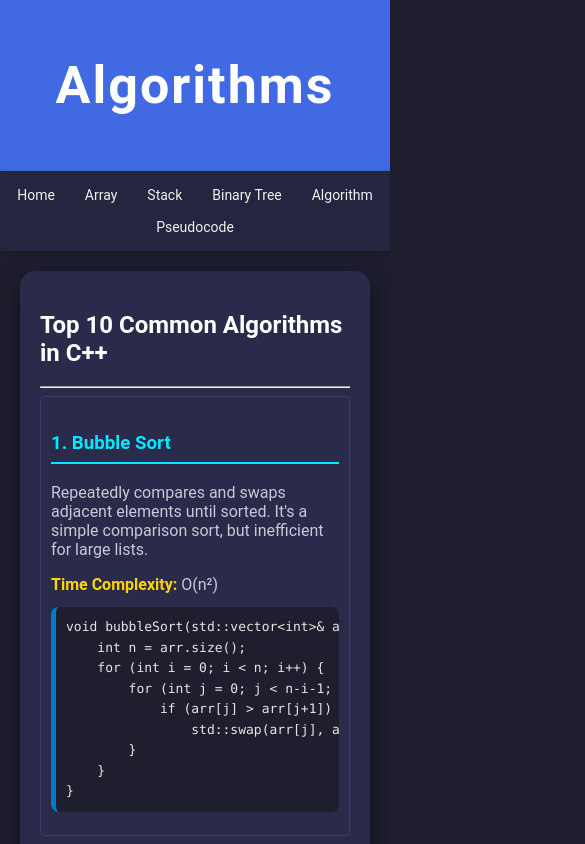
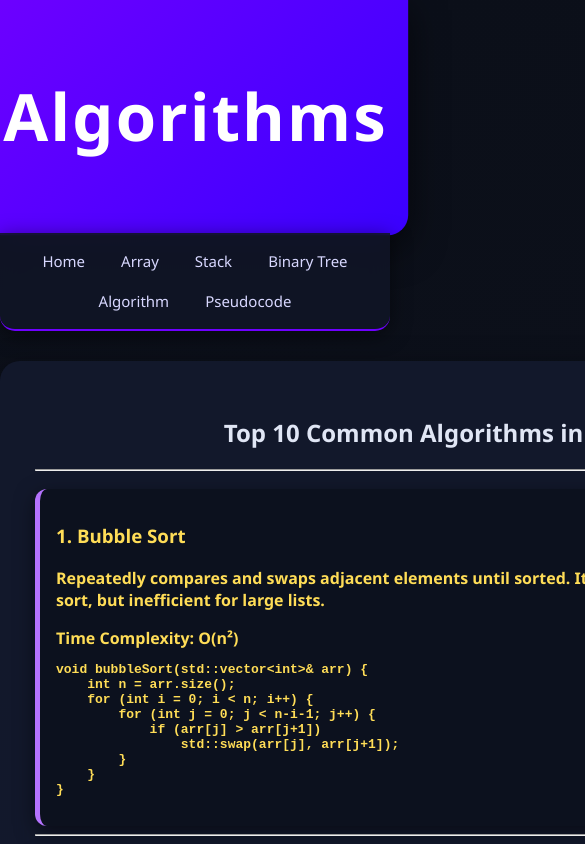
Before and after one commit to Santeke/dsaalgo, a plain HTML site: page Algorithm.html in a window 390 px wide. Shown: the top 844 px of the page, 585 px wide, since content can reach past the window. Drawn offline with Linux system fonts and the light colour scheme.

Commit message:
Update Algorithm style.css

```diff
--- a/Algorithm style.css
+++ b/Algorithm style.css
@@ -1,119 +1,206 @@
-/* GLOBAL */
+
 body {
-    font-family: 'Roboto', Arial, sans-serif;
+    font-family: 'Segoe UI', sans-serif;
     margin: 0;
     padding: 0;
-    background: #1e1e2f; /* Dark background */
-    color: #c9c9d9;
+    background: linear-gradient(160deg, #0b0f19 0%, #151823 100%);
+    color: #e0e6f5;
+    display: flex;
+    flex-direction: column;
+    align-items: center;
+    min-height: 100vh;
+    transition: background 0.5s, color 0.5s;
 }
 
-/* HEADER */
 header {
-    background: royalblue; /* Visual Studio Code Blue */
-    color: white;
-    padding: 30px 0;
+    background: linear-gradient(135deg, #6e00ff, #3a00ff);
+    color: #fff;
+    padding: 30px 20px;
     text-align: center;
     font-size: 32px;
+    font-weight: 700;
     letter-spacing: 2px;
-    box-shadow: 0 4px 10px rgba(0,0,0,0.3);
+    border-radius: 0 0 20px 20px;
+    box-shadow: 0 8px 25px rgba(0,0,0,0.5);
+    transition: transform 0.3s ease, box-shadow 0.3s ease;
 }
 
-/* NAVIGATION */
+header:hover {
+    transform: scale(1.02);
+    box-shadow: 0 12px 35px rgba(0,0,0,0.6);
+}
+
 nav {
     display: flex;
     justify-content: center;
+    background: rgba(17,22,39,0.85);
     flex-wrap: wrap;
-    background: #252540;
     padding: 8px 0;
-    box-shadow: 0 2px 5px rgba(0,0,0,0.2);
+    border-radius: 0 0 15px 15px;
+    backdrop-filter: blur(12px);
+    border-bottom: 2px solid #6e00ff;
+    box-shadow: 0 4px 20px rgba(0,0,0,0.5);
 }
 
 nav a {
-    color: #f0f0f0;
-    padding: 12px 20px;
+    color: #d8d8ff;
+    padding: 10px 18px;
     text-decoration: none;
-    font-size: 16px;
-    border-radius: 6px;
-    transition: background 0.2s, color 0.2s;
+    font-size: 15px;
+    border-radius: 8px;
+    position: relative;
+    transition: all 0.3s ease;
+}
+
+nav a::after {
+    content: '';
+    position: absolute;
+    bottom: 0;
+    left: 0;
+    height: 3px;
+    width: 100%;
+    background: linear-gradient(90deg, #6e00ff, #b573ff);
+    border-radius: 3px 3px 0 0;
+    transform: scaleX(0);
+    transition: transform 0.3s ease;
+}
+
+nav a:hover::after {
+    transform: scaleX(1);
 }
 
 nav a:hover {
-    background: #007acc;
-    color: white;
+    color: #fff;
+    transform: translateY(-3px);
 }
 
-/* MAIN SECTION */
+
 section {
-    background: #2a2a4a;
-    max-width: 1000px;
-    margin: 35px auto;
-    padding: 30px;
-    border-radius: 15px;
-    box-shadow: 0 8px 25px rgba(0,0,0,0.5);
+    background: rgba(21,27,47,0.85);
+    backdrop-filter: blur(20px);
+    max-width: 900px;
+    margin: 30px auto;
+    padding: 35px;
+    border-radius: 20px;
+    box-shadow: 0 10px 30px rgba(0,0,0,0.5);
+    text-align: center;
+    transition: transform 0.3s ease, box-shadow 0.3s ease;
 }
 
-/* HEADINGS */
-h1 {
-    color:  white;
+section:hover {
+    transform: translateY(-5px);
+    box-shadow: 0 14px 38px rgba(0,0,0,0.6);
 }
 
-h2,
-h3 {
-    color: #00eaff;
-    border-bottom: 2px solid #00eaff;
+
+h2 {
+    color: #b573ff;
+    border-bottom: 3px solid #b573ff;
     padding-bottom: 8px;
-    margin-top: 25px;
+    display: inline-block;
+    font-weight: 600;
+    transition: color 0.3s ease, border-color 0.3s ease;
 }
 
-/* CODE BLOCKS */
-pre {
-    background: #1e1e2f;
-    color: #e6e6e6;
-    padding: 15px;
-    border-radius: 8px;
-    overflow-x: auto;
-    white-space: pre;
-    font-size: 15px;
-    border-left: 5px solid #007acc;
-    line-height: 1.5;
+h2:hover {
+    color: #6e00ff;
+    border-color: #6e00ff;
 }
 
-code {
-    font-family: 'Fira Code', Consolas, monospace;
+
+input {
+    padding: 12px 16px;
+    width: 260px;
+    border: 2px solid #6e00ff;
+    border-radius: 12px;
+    outline: none;
+    font-size: 15px;
+    margin-bottom: 15px;
+    background: rgba(11,15,25,0.6);
+    color: #e0e6f5;
+    box-shadow: inset 0 4px 12px rgba(0,0,0,0.5);
+    transition: all 0.3s ease;
 }
 
-/* OUTPUT BOX */
-.output {
-    margin-bottom: 30px;
-    padding: 10px;
-    border: 1px solid #3c3c6e;
-    border-radius: 5px;
+input:focus {
+    border-color: #b573ff;
+    box-shadow: 0 0 14px rgba(181,115,255,0.5);
+    transform: scale(1.03);
 }
 
-/* TEXT HIGHLIGHT */
-strong {
-    color: #ffd700; /* Gold */
+
+button {
+    background: linear-gradient(145deg, #6e00ff, #b573ff);
+    color: #fff;
+    border: none;
+    padding: 12px 20px;
+    border-radius: 12px;
+    cursor: pointer;
+    font-size: 15px;
+    font-weight: bold;
+    transition: all 0.3s ease;
+    box-shadow: 0 6px 18px rgba(110,0,255,0.6);
 }
 
-/* RESPONSIVE */
-@media (max-width: 768px) {
-    header {
-        font-size: 26px;
-        padding: 20px 0;
+button:hover {
+    transform: scale(1.08);
+    box-shadow: 0 10px 28px rgba(181,115,255,0.7);
+    color: #0b0f19;
+}
+
+
+#stackDisplay {
+    display: flex;
+    flex-direction: column-reverse;
+    align-items: center;
+    margin-top: 20px;
+    gap: 10px;
+}
+
+.stack-box {
+    padding: 12px 20px;
+    background: rgba(29,36,64,0.7);
+    border: 2px solid #6e00ff;
+    border-radius: 12px;
+    font-weight: bold;
+    width: 120px;
+    text-align: center;
+    color: #e0e6f5;
+    box-shadow: 0 5px 15px rgba(0,0,0,0.5);
+    transition: transform 0.3s ease, box-shadow 0.3s ease, background 0.3s ease;
+}
+
+.stack-box:hover {
+    transform: translateY(-3px);
+    box-shadow: 0 10px 25px rgba(181,115,255,0.5);
+}
+
+.output {
+    background: rgba(11,15,25,0.7);
+    color: #ffdd57;
+    padding: 16px;
+    border-radius: 12px;
+    margin-top: 18px;
+    border-left: 5px solid #b573ff;
+    font-weight: bold;
+    text-align: left;
+    box-shadow: 0 6px 20px rgba(0,0,0,0.5);
+    transition: transform 0.3s ease, box-shadow 0.3s ease;
+}
+
+.output:hover {
+    transform: translateY(-3px);
+    box-shadow: 0 12px 30px rgba(0,0,0,0.6);
+}
+@media (max-width: 600px) {
+    input {
+        width: 90%;
     }
-
-    nav a {
-        font-size: 14px;
-        padding: 8px 15px;
+    button {
+        padding: 10px 16px;
     }
-
-    section {
-        margin: 20px;
-        padding: 20px;
-    }
-
-    pre {
-        font-size: 13px;
-        padding: 10px;
+    .stack-box {
+        width: 90px;
+        padding: 10px 14px;
     }
 }
```
